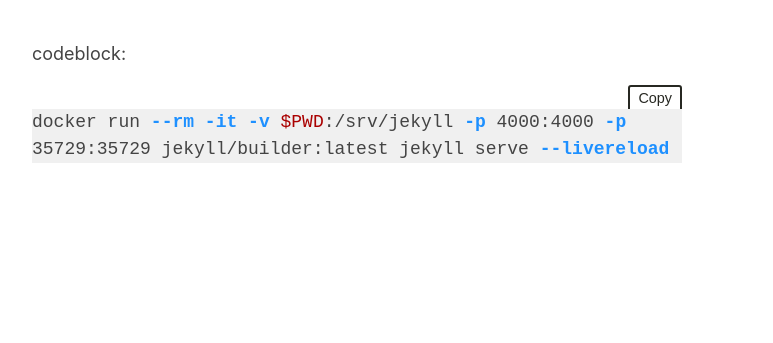
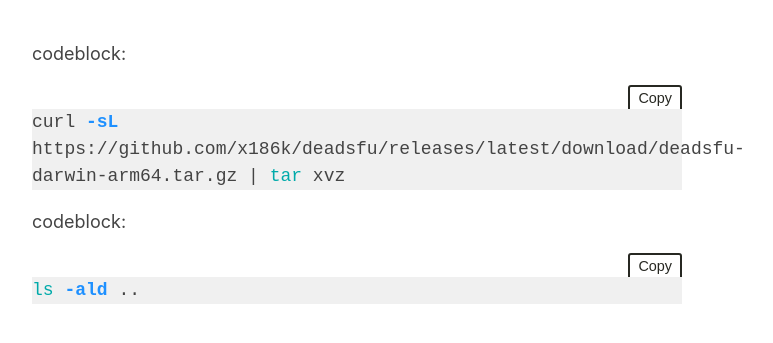
Before and after one commit to cameronelliott/brutal-cam, a Jekyll site: the page built from codeblocks.md, in a window 1280 px wide. Shown: the top 343 px of the page, without its empty margins (283-1056 px from the left). Built offline with Jekyll 4.4.1, drawn with Linux system fonts in a browser that asks for light colours; our own code applies the rules of GitHub Pages for plain Markdown files; the repository's description, which GitHub fills in, is left out.

Commit message:
example code blocks

````diff
--- a/codeblocks.md
+++ b/codeblocks.md
@@ -3,5 +3,13 @@
 
 codeblock:
 ```bash
-docker run --rm -it -v $PWD:/srv/jekyll -p 4000:4000 -p 35729:35729 jekyll/builder:latest jekyll serve --livereload
+curl -sL https://github.com/x186k/deadsfu/releases/latest/download/deadsfu-darwin-arm64.tar.gz | tar xvz
 ```
+
+
+
+
+codeblock:
+```bash
+ls -ald ..
+```
````
